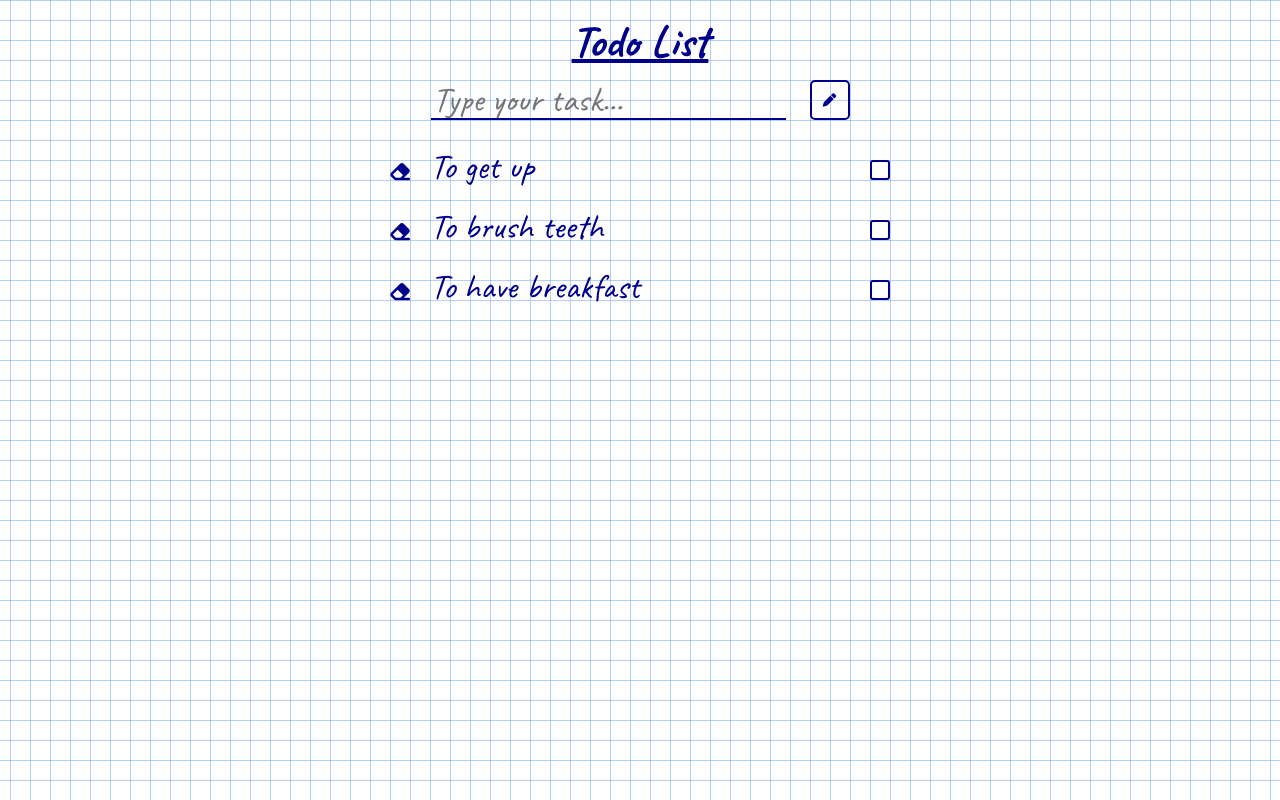
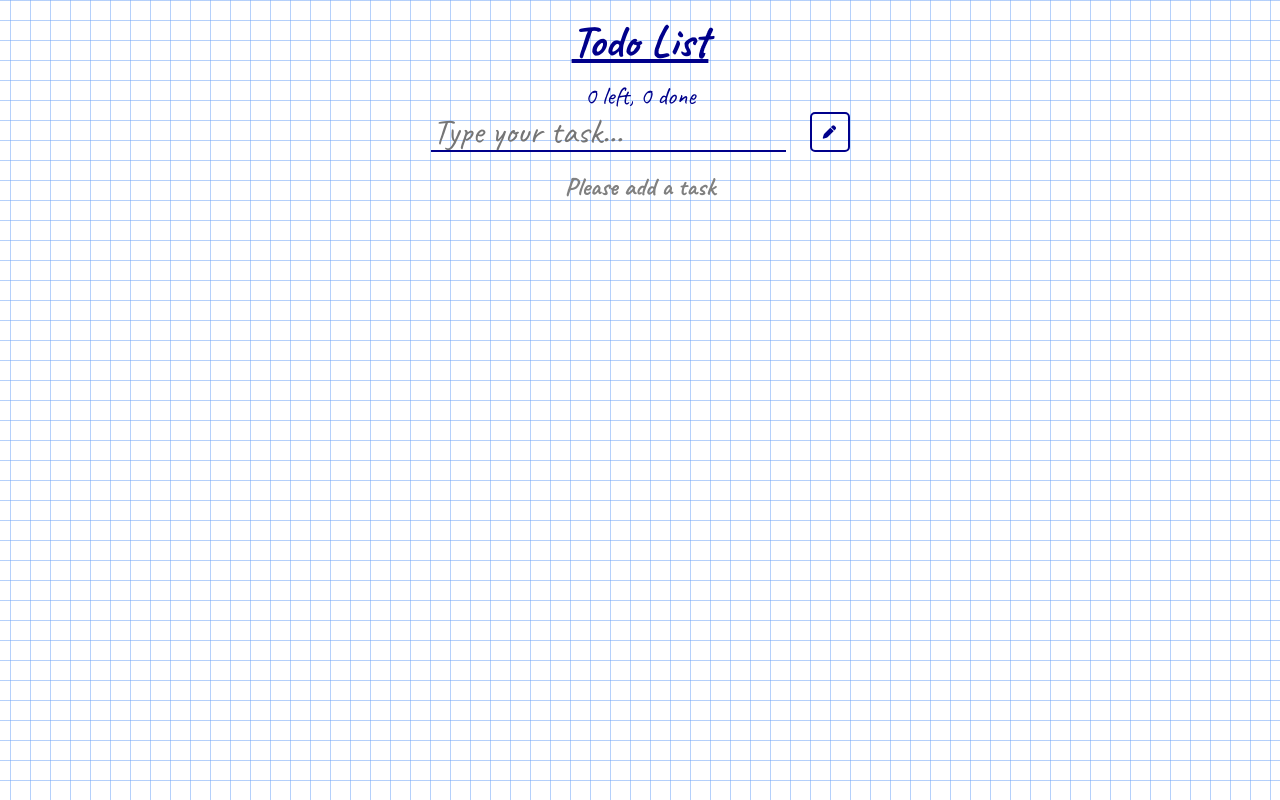
Before and after one commit to zverkovnikita09/TodoApp, a React app: page / in a window 1280 px wide. Built offline with nearby package versions, Linux system fonts and the light colour scheme.

Commit message:
adding input

```diff
--- a/src/components/AddForm/AddForm.css
+++ b/src/components/AddForm/AddForm.css
@@ -4,6 +4,7 @@
     justify-content: center;
     box-sizing: border-box;
     gap: 24px;
+    margin-bottom: 20px;
 }
 .addInput{
     font-size: 35px;
--- a/src/components/AddForm/AddForm.js
+++ b/src/components/AddForm/AddForm.js
@@ -1,13 +1,33 @@
 import React from "react";
 import './AddForm.css'
 
-const AddForm = (props)=>{
-    return (
-        <form className="addForm">
-            <input className="addInput" placeholder="Type your task..."/>
-            <button type="button" onClick={()=>props.OnAdd('New Task')} className="addBtn"><i class="fa-solid fa-pen"></i></button>
-        </form>
-    )
+class AddForm extends React.Component{
+
+    state = {
+        task: ''
+    };
+
+    onInputChange = (e)=>{
+        this.setState({
+            task: e.target.value
+        })
+    }
+
+    submit = (e)=>{
+        e.preventDefault();
+        this.props.OnAdd(this.state.task)
+        this.setState({
+            task: ''
+        })
+    }
+    render(){
+        return (
+            <form className="addForm" onSubmit={this.submit}>
+                <input className="addInput" onChange={this.onInputChange} placeholder="Type your task..." value={this.state.task}/>
+                <button className="addBtn"><i class="fa-solid fa-pen"></i></button>
+            </form>
+        )
+    }
 }
 
 export default AddForm;
--- a/src/components/App/App.js
+++ b/src/components/App/App.js
@@ -2,14 +2,15 @@ import React from "react";
 import List from "../List/List";
 import Title from "../Title/Title";
 import AddForm from "../AddForm/AddForm";
+import Counter from "../Counter/Counter";
 import './App.css'
 
 export default class App extends React.Component{
   state ={
     todos: [
-      {task:'To get up', id: 1},
-      {task:'To brush teeth', id: 2},
-      {task:'To have breakfast', id: 3}
+      /* {task:'To get up', id: 1, done: false},
+      {task:'To brush teeth', id: 2, done: false},
+      {task:'To have breakfast', id: 3, done: false} */
     ]
   }
 
@@ -18,7 +19,8 @@ export default class App extends React.Component{
   addTask = (text)=>{
     const newTask = {
       task: text,
-      id: this.ids++
+      id: this.ids++,
+      done: false
     };
 
     this.setState(({todos})=>{
@@ -32,21 +34,41 @@ export default class App extends React.Component{
 
   deleteTask = (id)=>{
     this.setState(({todos})=>{
-      const element = todos.findIndex(el=>el.id === id);
-      const todosUpd = [...todos.slice(0,element), ...todos.slice(element+1)]
+      const idx = todos.findIndex(el=>el.id === id);
+      const todosUpd = [...todos.slice(0,idx), ...todos.slice(idx+1)]
       return{
         todos: todosUpd
       }
     })
   }
 
+  onDone = (id)=>{
+    this.setState(({todos})=>{
+      const idx = todos.findIndex(el=>el.id === id)
+      const itemUpd = {...todos[idx], done: true};
+      const todosUpd = [...todos.slice(0,idx), itemUpd, ...todos.slice(idx+1)]
+
+      return{
+        todos: todosUpd
+      }
+    })
+  };
+
   render(){
     const {todos}=this.state;
+    const doneCount = todos.filter(el=>el.done).length;
+    const leftCount = todos.length - doneCount;
+
     return (
       <div className="app">
         <Title/>
+        <Counter left={leftCount} done={doneCount}/>
         <AddForm OnAdd={this.addTask}/>
-        <List todos = {todos} onDelete={this.deleteTask}/>
+        <List
+          todos = {todos}
+          onDelete={this.deleteTask}
+          onDone={this.onDone}
+        />
       </div>
     )
   }
--- /dev/null
+++ b/src/components/Counter/Counter.css
@@ -0,0 +1,3 @@
+.counter{
+    font-size: 25px;
+}
--- /dev/null
+++ b/src/components/Counter/Counter.js
@@ -0,0 +1,9 @@
+import React from "react";
+import './Counter.css'
+
+const Counter =(props)=>{
+    const {left, done} = props;
+    return <span className="counter">{left} left, {done} done</span>
+}
+
+export default Counter;
--- a/src/components/List-item/List-item.css
+++ b/src/components/List-item/List-item.css
@@ -2,6 +2,7 @@
     position: relative;
     font-size: 35px;
     text-align: left;
+    user-select: none;
 }
 .listItem span{
     cursor: pointer;
--- a/src/components/List-item/List-item.js
+++ b/src/components/List-item/List-item.js
@@ -2,19 +2,8 @@ import React from "react";
 import './List-item.css'
 
 
-export default class ListItem extends React.Component{
-    state = {
-        done: false
-    }
-    isDone = () =>{
-        this.setState({
-            done: true
-        });
-    }
-    render(){
-        const {task, onDelete} = this.props;
-
-        const {done} = this.state
+const ListItem =(props)=>{
+    const {task, onDelete, onDone, done} = props;
 
     let className;
     if(done){
@@ -23,10 +12,11 @@ export default class ListItem extends React.Component{
 
     return (
         <div className="listItem">
-                <span className={className} onClick={this.isDone}>{task}</span>
-                <button className={`check-btn btns ${className}`} type="button" onClick={this.isDone}><i className="fa-solid fa-check"></i></button>
+            <span className={className} onClick={onDone}>{task}</span>
+            <button className={`check-btn btns ${className}`} type="button" onClick={onDone}><i className="fa-solid fa-check"></i></button>
             <button className="erase-btn btns" type="button" onClick={onDelete}><i class="fa-solid fa-eraser"></i></button>
         </div>
     )
 }
-}
+
+export default ListItem;
--- a/src/components/List/List.css
+++ b/src/components/List/List.css
@@ -4,5 +4,20 @@
     display: flex;
     flex-direction: column;
     gap: 15px;
-    margin: 24px 0 10px 0;
 }
+.call-to-act{
+    color: gray;
+    margin: 0;
+    animation: callLoop 2s infinite ease-in-out;
+}
+@keyframes callLoop {
+    0%{
+        transform: scale(1);
+    }
+    50%{
+        transform: scale(1.1);
+    }
+    100%{
+        transform: scale(1);
+    }
+}
--- a/src/components/List/List.js
+++ b/src/components/List/List.js
@@ -5,10 +5,22 @@ import './List.css'
 
 export default class List extends React.Component{
   render(){
-    const {todos, onDelete} = this.props;
+    const {todos, onDelete, onDone} = this.props;
+    if(todos.length === 0){
+      return <h2 className='call-to-act'>Please add a task</h2>
+    }
+    else{
+      const elements = todos.map((elem)=>{
 
-    const elements = todos.map((elem)=>{
-      return <li key={elem.id}><ListItem {...elem} onDelete={()=>onDelete(elem.id)}/></li>
+        const {id, ...elemProps} = elem;
+        return (
+        <li key={id}>
+          <ListItem
+            {...elemProps}
+            onDelete={()=>onDelete(id)}
+            onDone={()=>onDone(id)}
+          />
+        </li>)
       })
 
         return (
@@ -18,3 +30,4 @@ export default class List extends React.Component{
         )
     }
   }
+}
```
Lines whose indentation alone changed are shown as unchanged.
